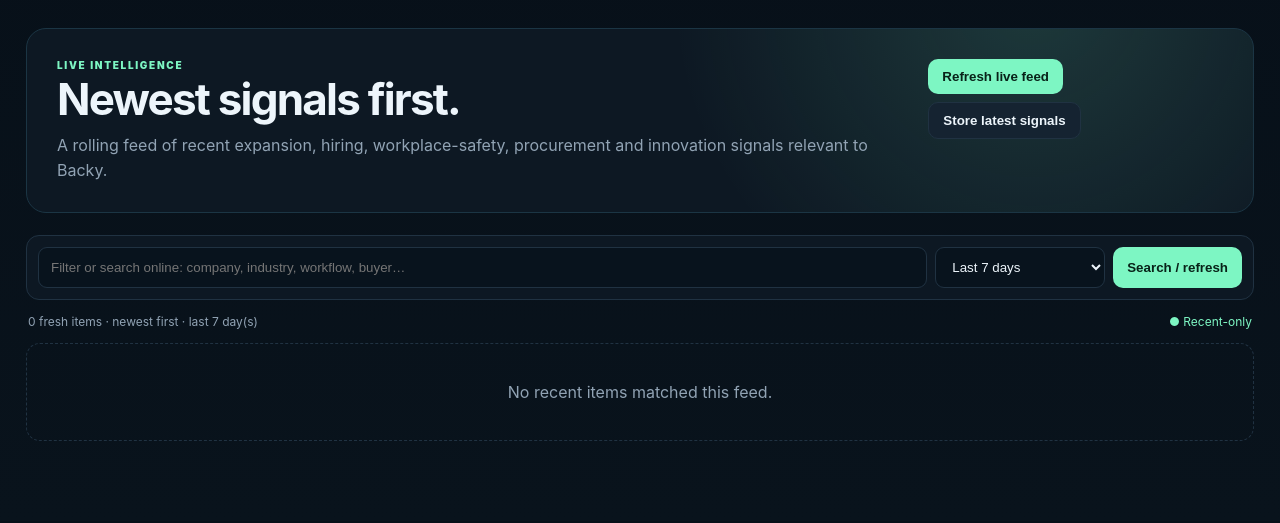
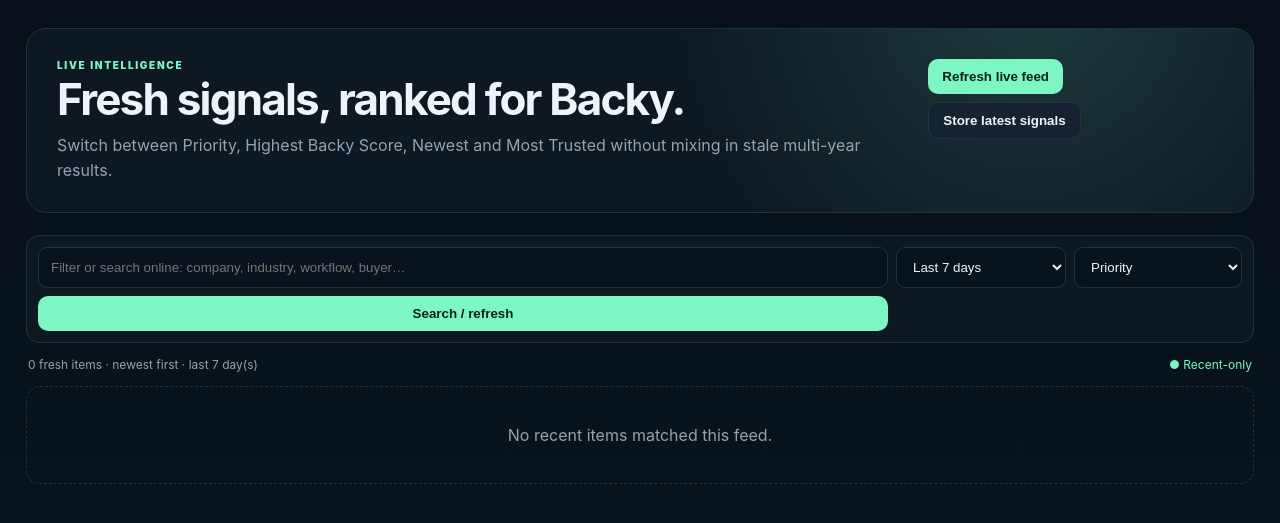
Before and after one commit to sakthinivastacniq/backyradar, a Flask app: page / in a window 1280 px wide. Shown: the part 72-595 px from the top of the page. Run offline with Flask 3, Linux system fonts and the light colour scheme; data comes from the database, SQL or seed files in the repository; data that the repository does not hold is empty; some libraries are stand-ins or nearby versions.

Commit message:
Add ranking controls across all intelligence feeds

```diff
--- a/templates/index.html
+++ b/templates/index.html
@@ -32,8 +32,8 @@
     <div class="hero compact">
       <div>
         <div class="kicker">LIVE INTELLIGENCE</div>
-        <h1>Newest signals first.</h1>
-        <p>A rolling feed of recent expansion, hiring, workplace-safety, procurement and innovation signals relevant to Backy.</p>
+        <h1>Fresh signals, ranked for Backy.</h1>
+        <p>Switch between Priority, Highest Backy Score, Newest and Most Trusted without mixing in stale multi-year results.</p>
       </div>
       <div class="hero-actions">
         <button data-refresh="latest">Refresh live feed</button>
@@ -48,6 +48,12 @@
         <option value="7" selected>Last 7 days</option>
         <option value="14">Last 14 days</option>
         <option value="30">Last 30 days</option>
+      </select>
+      <select id="liveSort">
+        <option value="priority" selected>Priority</option>
+        <option value="score">Highest Backy score</option>
+        <option value="newest">Newest</option>
+        <option value="trusted">Most trusted</option>
       </select>
       <button id="liveSearch">Search / refresh</button>
     </div>
@@ -67,6 +73,7 @@
     <div class="feed-controls">
       <input id="officialQuery" placeholder="Search official sources…">
       <select id="officialDays"><option value="1">24 hours</option><option value="7" selected>7 days</option><option value="14">14 days</option><option value="30">30 days</option><option value="90">90 days</option></select>
+      <select id="officialSort"><option value="priority" selected>Priority</option><option value="score">Highest Backy score</option><option value="newest">Newest</option><option value="trusted">Most trusted</option></select>
       <button id="officialSearch">Search</button>
     </div>
     <div id="officialCards" class="cards"></div>
@@ -85,6 +92,7 @@
       <select id="fSource"><option value="">All source types</option></select>
       <select id="fDays"><option value="7">7 days</option><option value="14" selected>14 days</option><option value="30">30 days</option><option value="90">90 days</option><option value="">Any age</option></select>
       <input id="fScore" type="number" min="0" max="100" value="55" title="Minimum Backy score">
+      <select id="fSort"><option value="priority" selected>Priority</option><option value="score">Highest Backy score</option><option value="newest">Newest</option><option value="trusted">Most trusted</option></select>
       <button id="applyFilters">Apply</button>
     </div>
     <div id="leadCount" class="statusline"></div>
@@ -97,6 +105,11 @@
       <div class="hero-actions"><button data-refresh="innovation">Refresh challenges</button><button class="secondary" data-scan="innovation">Store challenges</button></div>
     </div>
     <div class="channel-note">Prioritised above ordinary news because these programmes expose an active problem owner, application window or pilot/matchmaking intent.</div>
+    <div class="feed-controls compact">
+      <select id="challengeDays"><option value="7">7 days</option><option value="14">14 days</option><option value="30" selected>30 days</option><option value="90">90 days</option></select>
+      <select id="challengeSort"><option value="priority" selected>Priority</option><option value="score">Highest Backy score</option><option value="newest">Newest</option><option value="trusted">Most trusted</option></select>
+      <button id="challengeApply">Apply</button>
+    </div>
     <div id="challengeCards" class="cards"></div>
   </section>
 
@@ -104,6 +117,11 @@
     <div class="pagehead">
       <div><div class="kicker">EVENTS RADAR</div><h1>Conventions, expos & conferences</h1><p>Recent announcements for events where EHS, operations, logistics, manufacturing and healthcare buyers gather.</p></div>
       <div class="hero-actions"><button data-refresh="events">Refresh events</button><button class="secondary" data-scan="events">Store events</button></div>
+    </div>
+    <div class="feed-controls compact">
+      <select id="eventDays"><option value="7">7 days</option><option value="14">14 days</option><option value="30" selected>30 days</option><option value="90">90 days</option></select>
+      <select id="eventSort"><option value="priority" selected>Priority</option><option value="score">Highest Backy score</option><option value="newest">Newest</option><option value="trusted">Most trusted</option></select>
+      <button id="eventApply">Apply</button>
     </div>
     <div id="eventCards" class="cards"></div>
   </section>
@@ -116,6 +134,7 @@
     <div class="feed-controls">
       <input id="socialQuery" placeholder='Try: "warehouse safety" LinkedIn'>
       <select id="socialDays"><option value="1">24 hours</option><option value="3">3 days</option><option value="7" selected>7 days</option><option value="14">14 days</option><option value="30">30 days</option></select>
+      <select id="socialSort"><option value="priority" selected>Priority</option><option value="score">Highest Backy score</option><option value="newest">Newest</option><option value="trusted">Most trusted</option></select>
       <button id="socialSearch">Search social</button>
     </div>
     <div id="socialCards" class="cards"></div>
@@ -125,6 +144,10 @@
     <div class="pagehead">
       <div><div class="kicker">MY SHORTLIST</div><h1>Saved opportunities</h1><p>Every article or lead you save appears here. Unsave, progress to contacted/qualified, or export the shortlist.</p></div>
       <a class="button secondary" href="/export.csv?status=saved&min_score=0">Export saved</a>
+    </div>
+    <div class="feed-controls compact">
+      <select id="savedSort"><option value="priority" selected>Priority</option><option value="score">Highest Backy score</option><option value="newest">Newest</option><option value="trusted">Most trusted</option></select>
+      <button id="savedApply">Sort saved</button>
     </div>
     <div id="savedCount" class="statusline"></div>
     <div id="savedCards" class="cards"></div>
@@ -140,7 +163,12 @@
       <button>Follow site</button>
     </form>
     <div id="watchSites" class="watch-sites"></div>
-    <div class="sectionhead"><div><div class="kicker">FOLLOW-UP FEED</div><h2>Latest from followed sites</h2></div><button id="refreshFollowing" class="secondary">Refresh</button></div>
+    <div class="sectionhead"><div><div class="kicker">FOLLOW-UP FEED</div><h2>Updates from followed sites</h2></div><button id="refreshFollowing" class="secondary">Refresh</button></div>
+    <div class="feed-controls compact">
+      <select id="followingSort"><option value="priority" selected>Priority</option><option value="score">Highest Backy score</option><option value="newest">Newest</option><option value="trusted">Most trusted</option></select>
+      <select id="followingDays"><option value="7">7 days</option><option value="14">14 days</option><option value="30" selected>30 days</option><option value="90">90 days</option></select>
+      <button id="followingApply">Apply</button>
+    </div>
     <div id="followingCards" class="cards"></div>
   </section>
 
```
